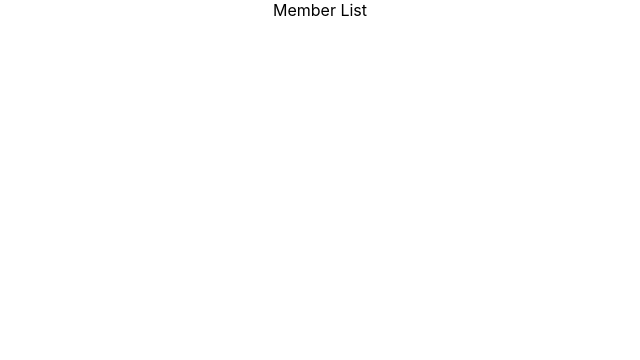
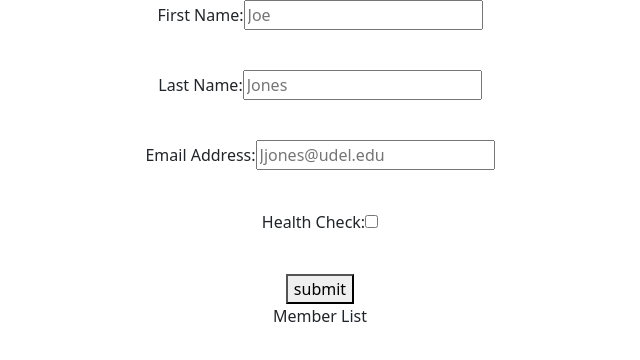
Before and after one commit to stonex159/CVGC-Site, a React (Create React App) app: page / in a window 1280 px wide. Shown: the top 360 px of the page, without its empty margins (320-960 px from the left). Built offline with nearby package versions, Linux system fonts and the light colour scheme.

Commit message:
imported bootstrap

```diff
--- a/src/App.tsx
+++ b/src/App.tsx
@@ -1,16 +1,21 @@
 import React from 'react';
-import {member} from './interfaces/member'
+import {Member} from './interfaces/member'
 import './App.css';
 import { hasUncaughtExceptionCaptureCallback } from 'process';
 import { MemberList } from './components/MemberList';
-
+import { ControlPanel } from './components/ControlPanel';
+import 'bootstrap/dist/css/bootstrap.min.css';
+import { Container } from 'react-bootstrap'
 function App(): JSX.Element {
   return (
-    <div className="App">
+    <Container className="App">
+      <div>
+        <ControlPanel></ControlPanel>
+      </div>
       <div>
         <MemberList></MemberList>
       </div>
-    </div>
+    </Container>
   );
 }
 
```
